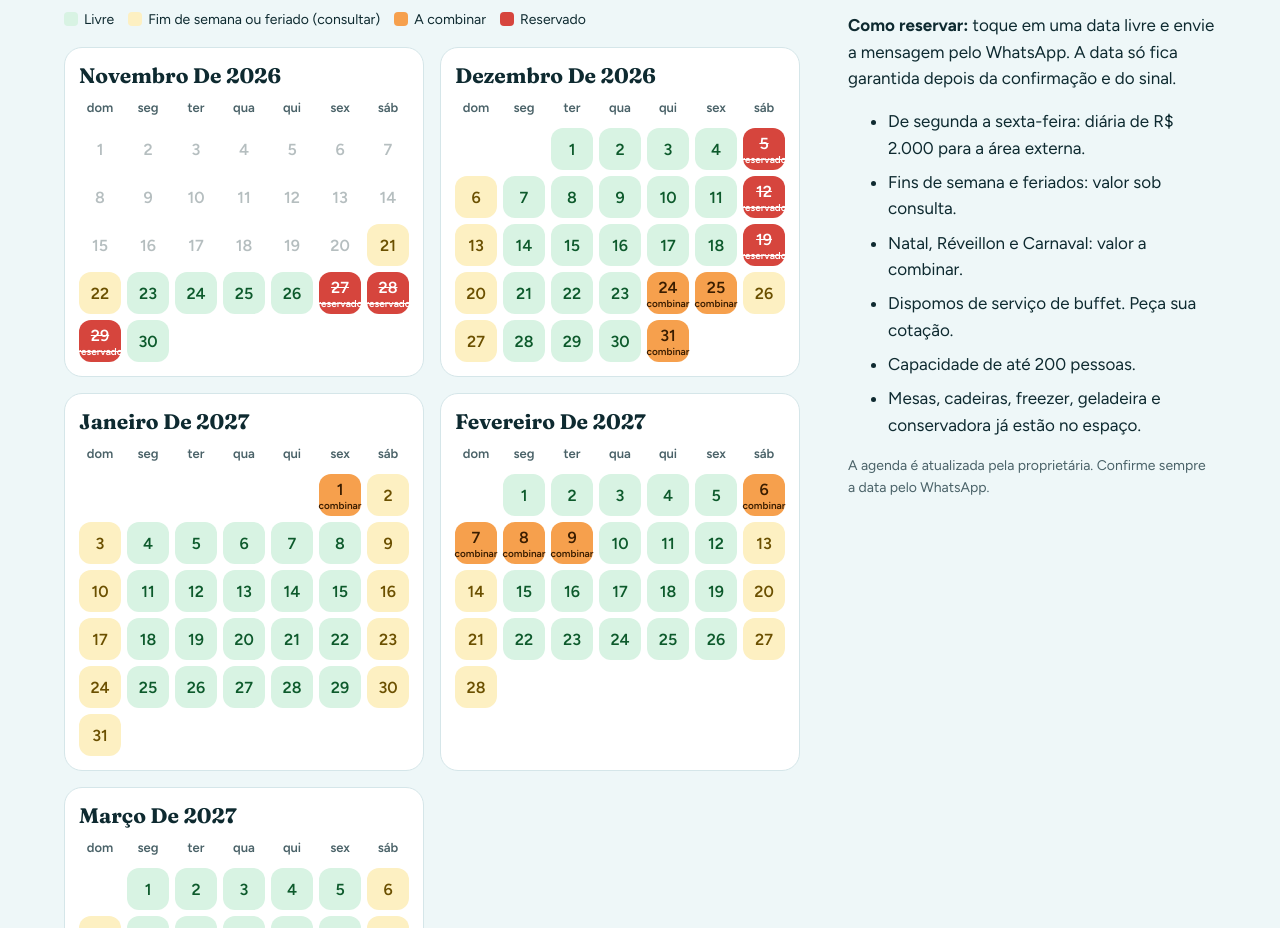
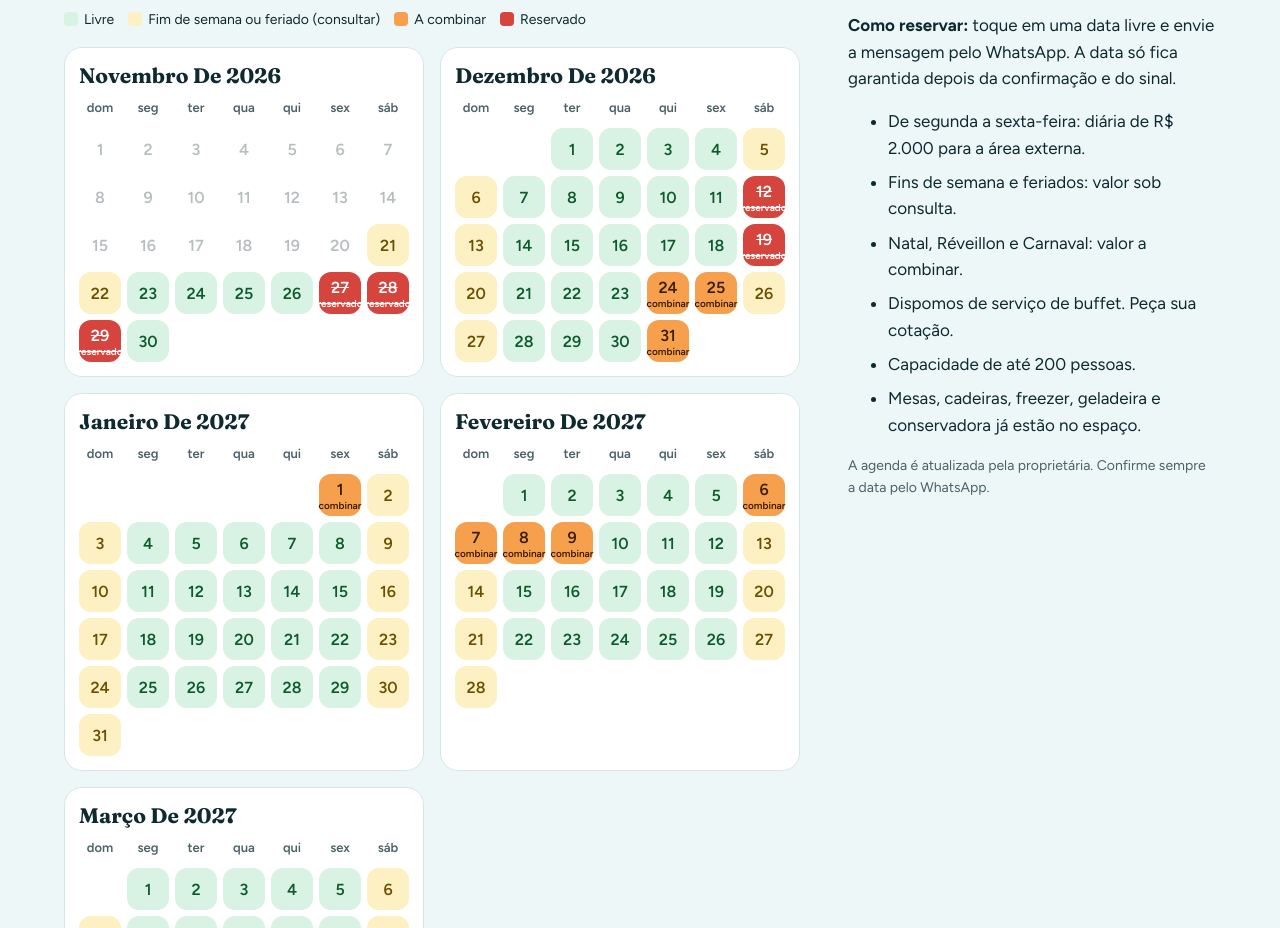
Before and after one commit to renatabezerrag-ui/mansaoeusebio, a plain HTML site: page index.html in a window 1280 px wide. Shown: the part 3080-4008 px from the top of the page. Drawn offline with Linux system fonts and the light colour scheme.

Commit message:
Agenda: 05/12 liberado
Co-Authored-By: Claude Opus 5.5 <noreply@anthropic.com>
Claude-Session: https://claude.ai/code/session_01SonMf9Rq7522dpQz7rH7Y1

```diff
--- a/index.html
+++ b/index.html
@@ -159,7 +159,7 @@ footer .small{color:#bfe0e4}
 {
 const ZAP='5585999119629';
 // Datas já reservadas (AAAA-MM-DD). Atualizar aqui.
-const RESERVADAS=['2026-11-27','2026-11-28','2026-11-29','2026-12-05','2026-12-12','2026-12-19'];
+const RESERVADAS=['2026-11-27','2026-11-28','2026-11-29','2026-12-12','2026-12-19'];
 const FERIADOS={'2026-11-20':'Consciência Negra','2026-12-25':'Natal','2026-12-31':'Réveillon','2027-01-01':'Ano Novo','2027-02-08':'Carnaval','2027-02-09':'Carnaval','2027-03-19':'São José','2027-03-25':'Data Magna CE','2027-03-26':'Sexta-feira Santa','2027-04-21':'Tiradentes','2027-05-01':'Dia do Trabalho','2027-05-27':'Corpus Christi','2027-09-07':'Independência','2027-10-12':'N. Sra. Aparecida','2027-11-02':'Finados','2027-11-15':'Proclamação','2027-11-20':'Consciência Negra','2027-12-25':'Natal','2027-12-31':'Réveillon'};
 const FOTOS=[['piscina','Piscina com cascata'],['drone1','Vista de cima'],['frente','Entrada com espelho d\'água'],['piscina4','Piscina e espreguiçadeiras'],['pergolado','Pergolado com deck'],['churrasqueira','Churrasqueira e forno a lenha'],['jardim','Jardim e garagem'],['jardim2','Jardim e varandas'],['pergolado2','Jardim com pergolado'],['aereo','Pátio interno'],['cascata','Cascata'],['drone2','Área da piscina'],['drone3','Localização']];
 document.getElementById('gal').innerHTML=FOTOS.map(([f,t])=>`<figure><img src="${f}.jpg" alt="${t}" loading="lazy"><figcaption>${t}</figcaption></figure>`).join('');
```
